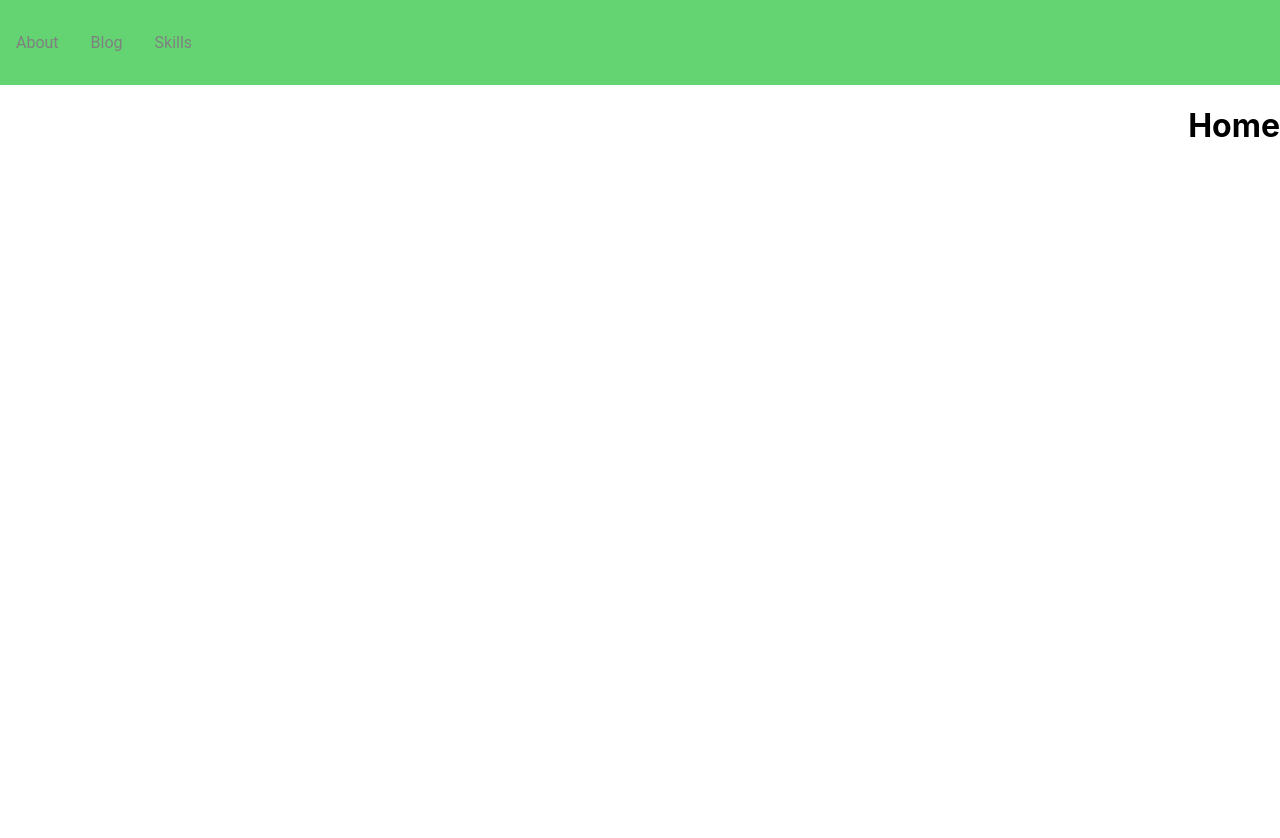
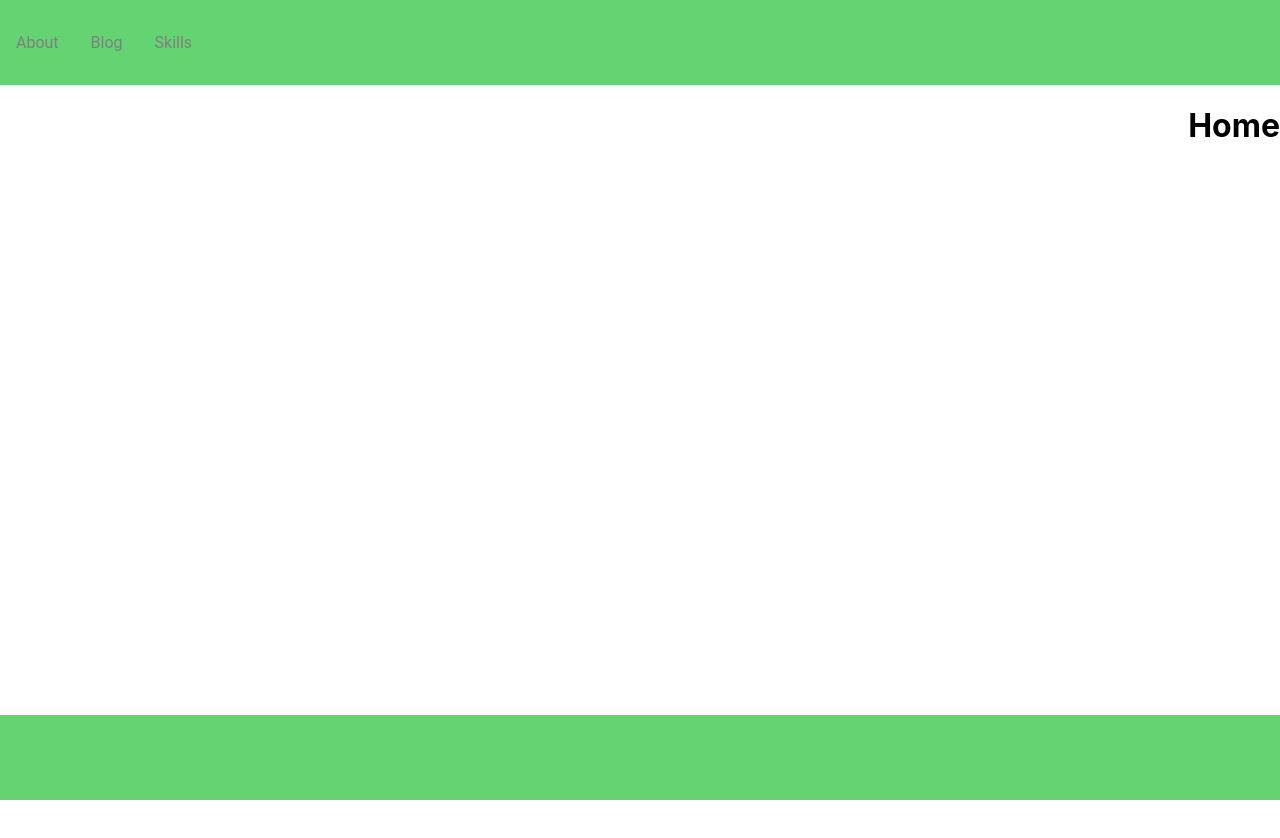
Before and after one commit to DheVam/portfolio, a React (Create React App) app: page / in a window 1280 px wide. Shown: the top 838 px of the page. Built offline with nearby package versions, Linux system fonts and the light colour scheme; a web font is replaced by a local one.

Commit message:
Footer added

```diff
--- a/src/App.js
+++ b/src/App.js
@@ -6,19 +6,20 @@ import Home from './pages/index';
 import about from './pages/about';
 import Blogs from './pages/blog';
 import Skills from './pages/skills';
+import Footer from './Components/footer'
 
 
 function App() {
   return (
     <Router>
       <Navbar/>
-      <Switch>
+     <Switch>
         <Route path='/' exact component={Home} />
         <Route path='/about' component={about}/>
         <Route path='/blog' component={Blogs} />
         <Route path='/skills' component={Skills}/>
-
-      </Switch>
+     </Switch>
+      <Footer/>
     </Router>
   );
 }
--- a/src/Components/footer.js
+++ b/src/Components/footer.js
@@ -0,0 +1,31 @@
+import React from 'react';
+import styled from 'styled-components';
+
+const Footer = () =>{
+    return (
+      <FooterBg>
+          <FooterText></FooterText>
+          <FooterImage></FooterImage>
+      </FooterBg>
+    );
+};
+
+
+
+
+const FooterBg = styled.div`
+  background: #63D471;
+  height: 85px;
+  width:100%;
+  position:absolute;
+  bottom:0;
+`
+const FooterText = styled.text`
+
+`
+const FooterImage = styled.image`
+
+`
+
+
+export default Footer;
```
